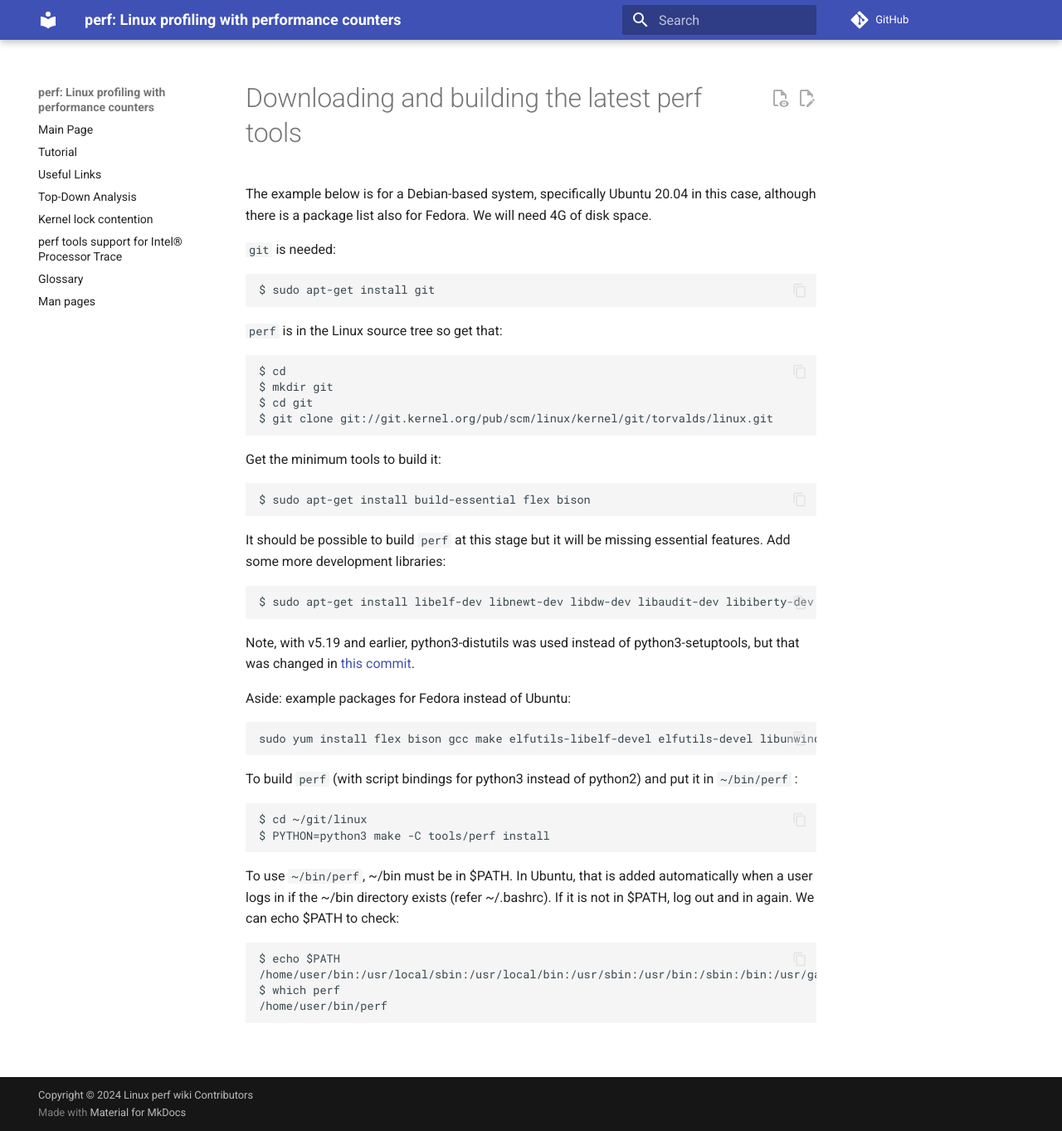
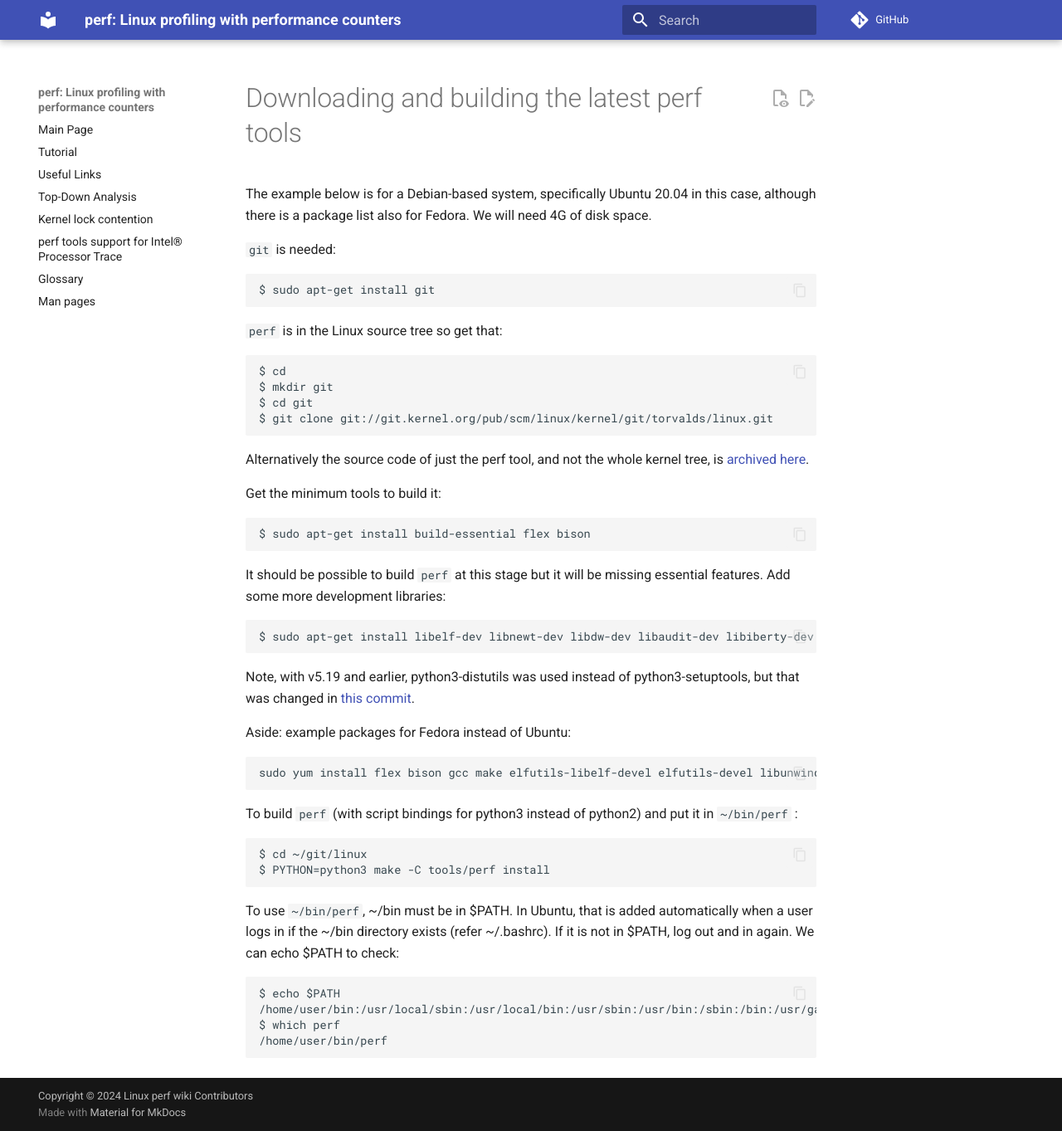
Before and after one commit to perfwiki/main, an MkDocs documentation site: the page built from docs/download-and-build.md, in a window 1280 px wide and 1363 px high. Shown: the whole window at 83% size. Built offline with MkDocs 1.6.1 and Material for MkDocs 9.7.7, drawn with Linux system fonts in a browser that asks for light colours; comment, search, counter and statistics services are not loaded.

Commit message:
perf download-and-build: Add link to perf tool release tar balls
Currently these aren't automatically created causing some gaps.

````diff
--- a/docs/download-and-build.md
+++ b/docs/download-and-build.md
@@ -16,6 +16,8 @@ $ mkdir git
 $ cd git
 $ git clone git://git.kernel.org/pub/scm/linux/kernel/git/torvalds/linux.git
 ```
+Alternatively the source code of just the perf tool, and not the whole kernel
+tree, is [archived here](https://www.kernel.org/pub/linux/kernel/tools/perf/).
 
 Get the minimum tools to build it:
 ```sh
````
